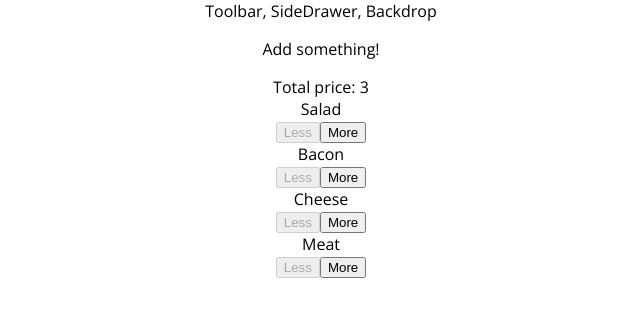
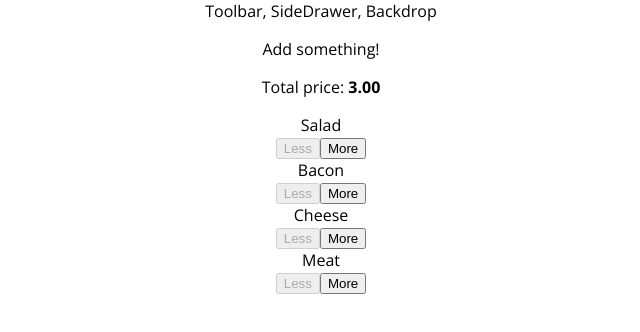
Before and after one commit to domidomi/react-burger-app, a React app: page / in a window 1280 px wide. Shown: the top 332 px of the page, without its empty margins (319-959 px from the left). Built offline with nearby package versions, Linux system fonts and the light colour scheme.

Commit message:
Fixed price display

```diff
--- a/src/components/Burger/BuildControls/BuildControls.js
+++ b/src/components/Burger/BuildControls/BuildControls.js
@@ -14,6 +14,7 @@
 const buildControls = (props) => {
   return (
     <div className={classes.BuildControls}>
+    <p>Total price: <strong>{props.totalPrice.toFixed(2)}</strong></p>
       {controls.map(el => (
         <BuildControl
           key={el.label}
--- a/src/containers/BurgerBuilder/BurgerBuilder.js
+++ b/src/containers/BurgerBuilder/BurgerBuilder.js
@@ -59,11 +59,11 @@
     return (
       <Auxi>
         <Burger ingredients={this.state.ingredients}></Burger>
-        Total price: {this.state.totalPrice}
         <BuildControls
           ingredientAdded={this.addIngredientHandler}
           ingredientRemoved={this.removeIngredientHandler}
           disabled={disabledInfo}
+          totalPrice={this.state.totalPrice}
         />
       </Auxi>
     )
```
